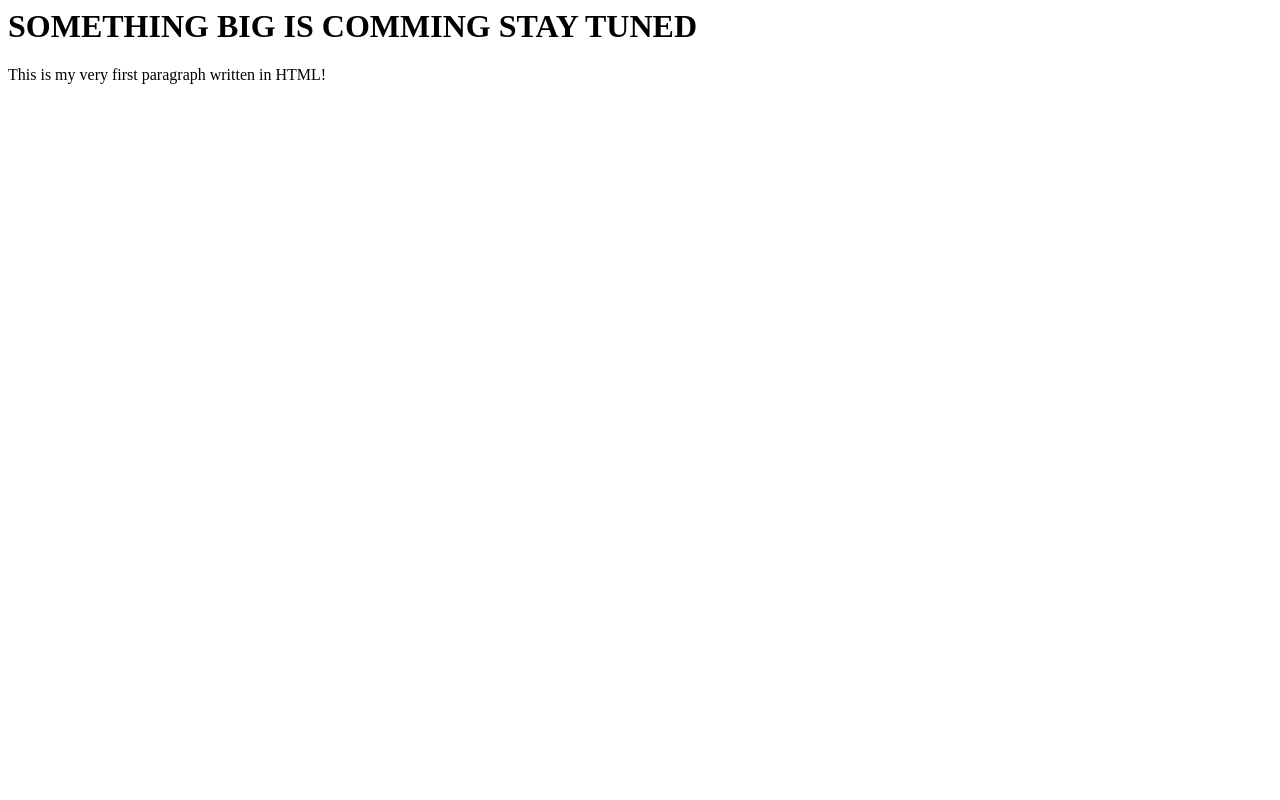
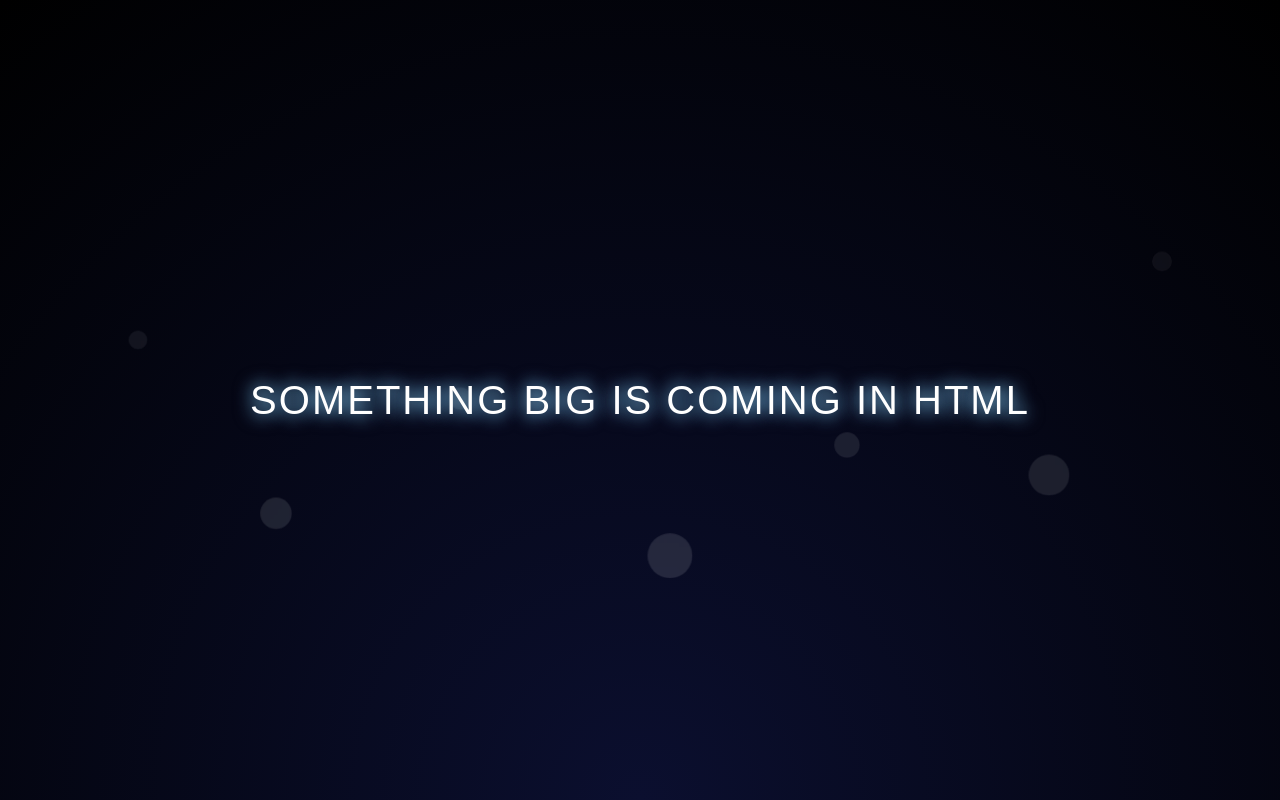
Before and after one commit to Sworup-Ghimire/Portfolio, a plain HTML site: page code/index.html in a window 1280 px wide. Drawn offline with Linux system fonts and the light colour scheme.

Commit message:
Update index.html

```diff
--- a/code/index.html
+++ b/code/index.html
@@ -1,6 +1,102 @@
-<Html>
-  <body>
-    <p>                                                                    <h1>SOMETHING BIG IS COMMING STAY TUNED </h1>                         </p>
-    <p>This is my very first paragraph written in HTML!</p>
-  </body>
-</Html>
+<!DOCTYPE html>
+<html lang="en">
+<head>
+<meta charset="UTF-8">
+<title>Something Big</title>
+
+<style>
+* {
+    margin: 0;
+    padding: 0;
+    box-sizing: border-box;
+}
+
+body {
+    height: 100vh;
+    overflow: hidden;
+    background: radial-gradient(circle at bottom, #0b0f2f, #000);
+    display: flex;
+    justify-content: center;
+    align-items: center;
+    font-family: Arial, sans-serif;
+}
+
+/* Center text */
+.center-text {
+    position: absolute;
+    color: white;
+    font-size: 2.5rem;
+    text-align: center;
+    z-index: 10;
+    letter-spacing: 2px;
+    animation: glow 2s ease-in-out infinite alternate;
+}
+
+@keyframes glow {
+    from { text-shadow: 0 0 10px #fff; }
+    to   { text-shadow: 0 0 25px #4fc3f7, 0 0 40px #1e88e5; }
+}
+
+/* Bubble container */
+.bubbles {
+    position: absolute;
+    width: 100%;
+    height: 100%;
+    overflow: hidden;
+}
+
+/* Bubble style */
+.bubbles span {
+    position: absolute;
+    bottom: -100px;
+    background: rgba(255, 255, 255, 0.15);
+    border-radius: 50%;
+    backdrop-filter: blur(2px);
+    animation: rise 10s linear infinite;
+}
+
+/* Bubble animation */
+@keyframes rise {
+    0% {
+        transform: translateY(0) scale(0.5);
+        opacity: 0;
+    }
+    20% {
+        opacity: 1;
+    }
+    100% {
+        transform: translateY(-110vh) scale(1.2);
+        opacity: 0;
+    }
+}
+
+/* Different bubble sizes + positions */
+.bubbles span:nth-child(1) { left: 10%; width: 20px; height: 20px; animation-duration: 8s; }
+.bubbles span:nth-child(2) { left: 20%; width: 40px; height: 40px; animation-duration: 12s; }
+.bubbles span:nth-child(3) { left: 35%; width: 25px; height: 25px; animation-duration: 9s; }
+.bubbles span:nth-child(4) { left: 50%; width: 60px; height: 60px; animation-duration: 14s; }
+.bubbles span:nth-child(5) { left: 65%; width: 30px; height: 30px; animation-duration: 10s; }
+.bubbles span:nth-child(6) { left: 80%; width: 50px; height: 50px; animation-duration: 11s; }
+.bubbles span:nth-child(7) { left: 90%; width: 20px; height: 20px; animation-duration: 7s; }
+
+</style>
+</head>
+
+<body>
+
+<div class="center-text">
+    SOMETHING BIG IS COMING IN HTML
+</div>
+
+<div class="bubbles">
+    <span></span>
+    <span></span>
+    <span></span>
+    <span></span>
+    <span></span>
+    <span></span>
+    <span></span>
+</div>
+
+</body>
+</html>
```
